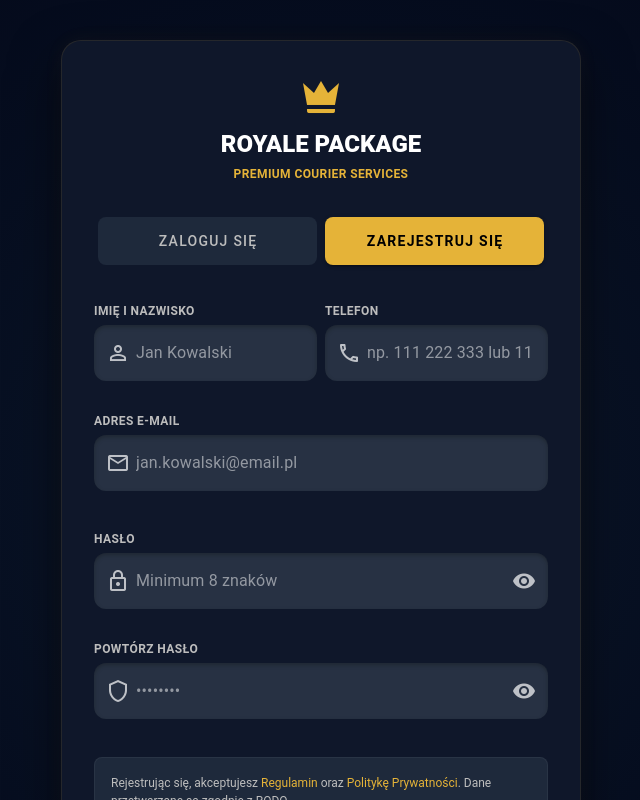
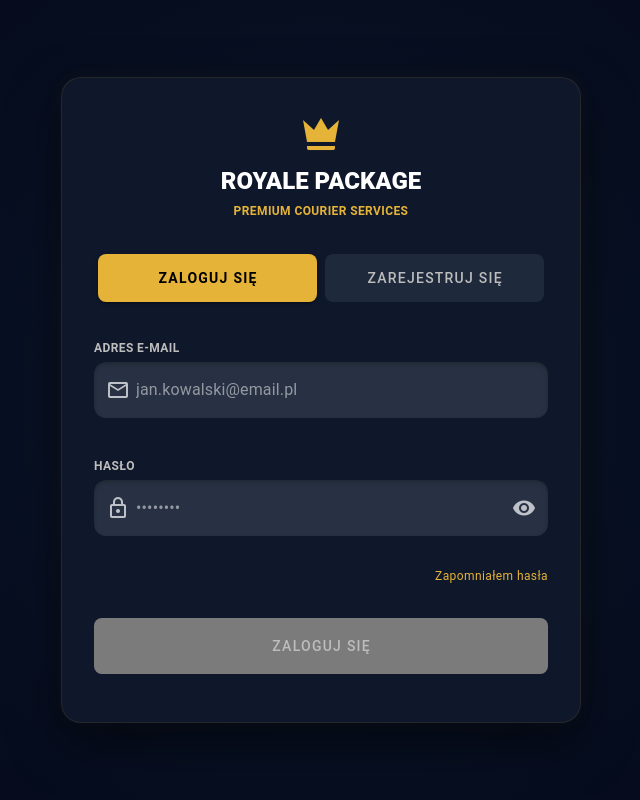
Before and after one commit to Cisaaaa/RoyalePackage, a Vue app in the folder frontend/: page /login in a window 1280 px wide. Shown: the top 800 px of the page, without its empty margins (319-959 px from the left). Built offline with nearby package versions, Linux system fonts and the light colour scheme.

Commit message:
feat: Aktualizacja LoginForm o obsługę routera i tryb rejestracji

```diff
--- a/frontend/src/components/LoginForm.vue
+++ b/frontend/src/components/LoginForm.vue
@@ -2,7 +2,7 @@
   <v-container fluid class="login-background fill-height d-flex align-center justify-center py-10">
     <v-card class="login-card pa-6 pa-md-8" elevation="24">
 
-      <div class="text-center mb-8">
+      <div class="text-center mb-8 cursor-pointer" @click="goToHome">
         <v-icon icon="mdi-crown" color="#E5B338" size="48" class="mb-2"></v-icon>
         <h2 class="text-white text-h5 font-weight-black letter-spacing-1">ROYALE PACKAGE</h2>
         <span class="text-gold text-caption font-weight-bold letter-spacing-1">PREMIUM COURIER SERVICES</span>
@@ -78,17 +78,20 @@
 
 <script setup lang="ts">
 import { ref } from 'vue';
-import axios from 'axios';
+import api from '../api/axios'; // Nasz naprawiony, inteligentny kurier
+import { useRouter } from 'vue-router';
 
-const emit = defineEmits(['login-success']);
 
-const isLoginMode = ref(false);
+const router = useRouter();
+
+
+const isLoginMode = ref(true);
 const isFormValid = ref(false);
 
 const email = ref('');
 const password = ref('');
 const confirmPassword = ref('');
-const fullName = ref('');
+const fullName = ref(''); // Twoje JEDNO pole na imię i nazwisko
 const phone = ref('');
 const showPassword = ref(false);
 const showConfirmPassword = ref(false);
@@ -98,16 +101,16 @@ const isLoading = ref(false);
 
 const rules = {
   required: (v: string) => !!v || 'To pole jest wymagane',
-  email: (v: string) => /.+@.+\..+/.test(v) || 'Wpisz poprawny adres e-mail (np. jan@test.pl)',
-  emailLength: (v: string) => (v && v.length <= 100) || 'E-mail może mieć maksymalnie 100 znaków',
-  passwordLength: (v: string) => (v && v.length >= 8 && v.length <= 128) || 'Hasło musi mieć od 8 do 128 znaków',
+  email: (v: string) => /.+@.+\..+/.test(v) || 'Wpisz poprawny adres e-mail',
+  emailLength: (v: string) => (v && v.length <= 100) || 'Maksymalnie 100 znaków',
+  passwordLength: (v: string) => (v && v.length >= 8 && v.length <= 128) || 'Hasło od 8 do 128 znaków',
   passwordMatch: (v: string) => v === password.value || 'Hasła nie są identyczne',
-  nameLength: (v: string) => (v && v.length >= 2 && v.length <= 100) || 'Imię i nazwisko musi mieć od 2 do 100 znaków',
+  nameLength: (v: string) => (v && v.length >= 2 && v.length <= 100) || 'Od 2 do 100 znaków',
   phone: (v: string) => {
-   if (!v) return true;
+    if (!v) return true;
     const digitsOnly = v.replace(/\D/g, '');
-    return (digitsOnly.length >= 9 && digitsOnly.length <= 15) || 'Wpisz poprawny numer telefonu (9-15 cyfr)';
-   }
+    return (digitsOnly.length >= 9 && digitsOnly.length <= 15) || 'Wpisz od 9 do 15 cyfr';
+  }
 };
 
 const switchMode = (toLogin: boolean) => {
@@ -116,6 +119,11 @@ const switchMode = (toLogin: boolean) => {
   isError.value = false;
   password.value = '';
   confirmPassword.value = '';
+};
+
+// Funkcja pomocnicza do powrotu na stronę główną
+const goToHome = () => {
+  router.push('/');
 };
 
 const handleSubmit = async () => {
@@ -132,24 +140,28 @@ const handleSubmit = async () => {
       formData.append('username', email.value);
       formData.append('password', password.value);
 
-      const response = await axios.post('http://localhost:8000/api/v1/login', formData, {
+      const response = await api.post('/login', formData, {
         headers: { 'Content-Type': 'application/x-www-form-urlencoded' }
       });
 
       localStorage.setItem('access_token', response.data.access_token);
-      emit('login-success');
+      localStorage.setItem('refresh_token', response.data.refresh_token);
+
+      const payloadBase64 = response.data.access_token.split('.')[1];
+      const decodedPayload = JSON.parse(atob(payloadBase64));
+      localStorage.setItem('user_role', decodedPayload.role_id);
+
+      router.push('/dashboard');
 
     } else {
       // --- REJESTRACJA ---
-      const nameParts = fullName.value.trim().split(' ');
-      const firstName = nameParts[0] || 'Nieznane';
-      const lastName = nameParts.length > 1 ? nameParts.slice(1).join(' ') : 'Nieznane';
 
-      await axios.post('http://localhost:8000/api/v1/register', {
+      // Wysyłamy dane dokładnie tak, jak chcesz, omijając nowe blokady Kacpra
+      await api.post('/register', {
         email: email.value,
         password: password.value,
-        first_name: firstName,
-        last_name: lastName,
+        first_name: fullName.value, // Wysyłamy całą zawartość z Twojego JEDNEGO pola
+        last_name: "-",             // Zatykamy wymóg backendu pustym znakiem
         phone: phone.value,
         role_id: 1
       });
@@ -164,7 +176,18 @@ const handleSubmit = async () => {
 
   } catch (error: any) {
     isError.value = true;
-    message.value = isLoginMode.value ? 'Błędny email lub hasło.' : 'Błąd rejestracji. Sprawdź dane lub użytkownik już istnieje.';
+
+    // Złapanie dokładnego błędu z serwera
+    if (error.response && error.response.data && error.response.data.detail) {
+        const detail = error.response.data.detail;
+        if (typeof detail === 'string') {
+            message.value = detail;
+        } else {
+             message.value = 'Błąd walidacji: serwer odrzucił dane.';
+        }
+    } else {
+        message.value = isLoginMode.value ? 'Błędny email lub hasło.' : 'Błąd rejestracji. Użytkownik prawdopodobnie już istnieje.';
+    }
   } finally {
     isLoading.value = false;
   }
```
